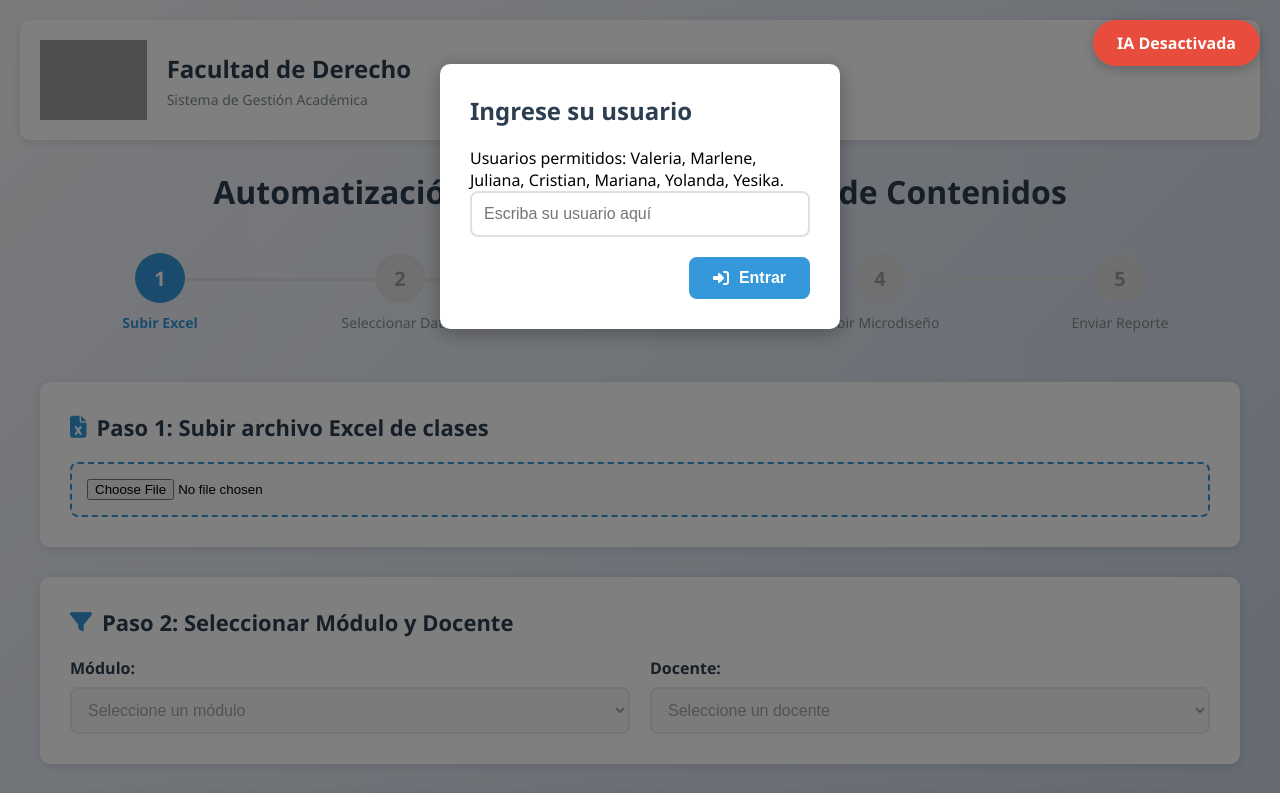
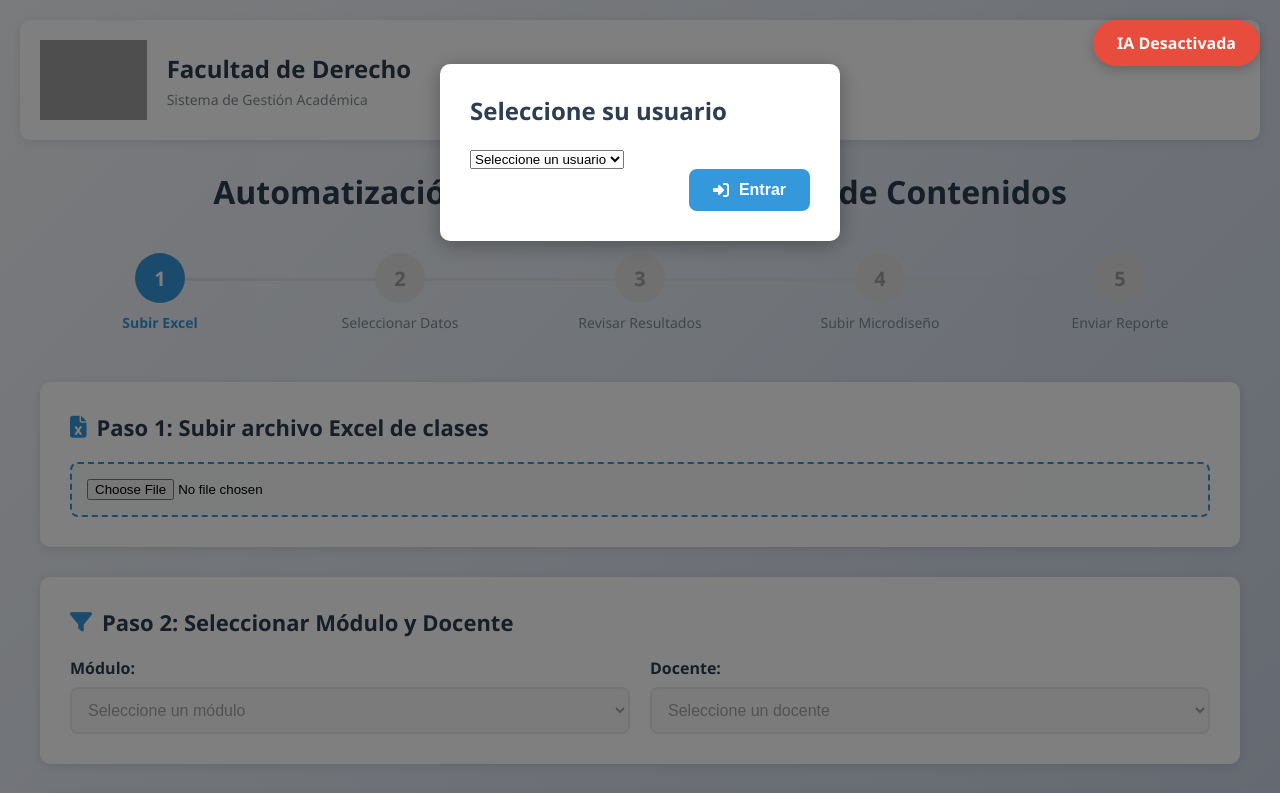
Before and after one commit to JoseJimenezEng/Automatizacion-de-Seguimiento-de-Microcurriculo-Universitario, a website with bundled scripts: page index.html in a window 1280 px wide. Shown: the top 793 px of the page. Built offline with nearby package versions, Linux system fonts and the light colour scheme; grey boxes are pictures that could not be loaded.

Commit message:
Replace text input with user dropdown in modal

```diff
--- a/index.html
+++ b/index.html
@@ -21,11 +21,20 @@
 
 <body>
     <!-- Modal de login de sesión -->
+<!-- Cambiado input de texto por dropdown de usuarios -->
 <div id="tokenModal" class="modal">
   <div class="modal-content token-modal-content">
-    <h3 class="modal-title">Ingrese su usuario</h3>
-    <p>Usuarios permitidos: Valeria, Marlene, Juliana, Cristian, Mariana, Yolanda, Yesika.</p>
-    <input type="text" id="tokenInput" class="token-input" placeholder="Escriba su usuario aquí" />
+    <h3 class="modal-title">Seleccione su usuario</h3>
+    <select id="tokenInput" class="token-select">
+      <option value="">Seleccione un usuario</option>
+      <option value="Valeria">Valeria</option>
+      <option value="Marlene">Marlene</option>
+      <option value="Juliana">Juliana</option>
+      <option value="Cristian">Cristian</option>
+      <option value="Mariana">Mariana</option>
+      <option value="Yolanda">Yolanda</option>
+      <option value="Yesika">Yesika</option>
+    </select>
     <div class="modal-footer">
       <button id="tokenSubmit" class="btn"><i class="fas fa-sign-in-alt"></i> Entrar</button>
     </div>
```
